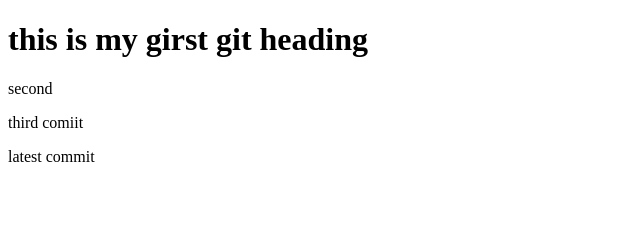
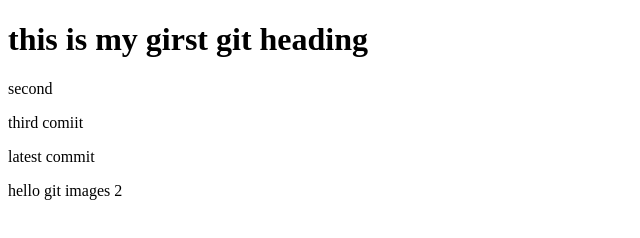
Before and after one commit to dilshad-ahmed/gitpractice, a plain HTML site: page index.html in a window 1280 px wide. Shown: the whole page, without its empty margins (0-640 px from the left). Drawn offline with Linux system fonts and the light colour scheme.

Commit message:
final gitpra 2

```diff
--- a/index.html
+++ b/index.html
@@ -11,6 +11,7 @@
     <P>second</P>
     <p>third comiit</p>
     <p>latest commit</p>
+    <h>hello git images 2</h>
 
 </body>
 </html>
```
